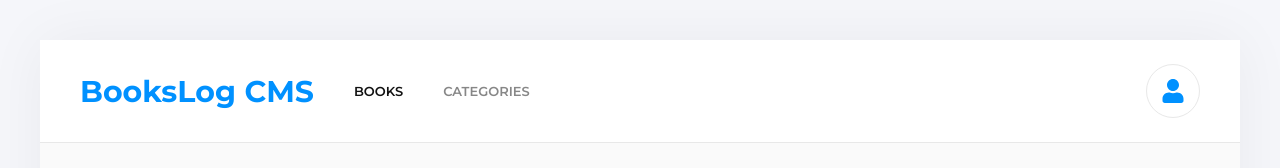
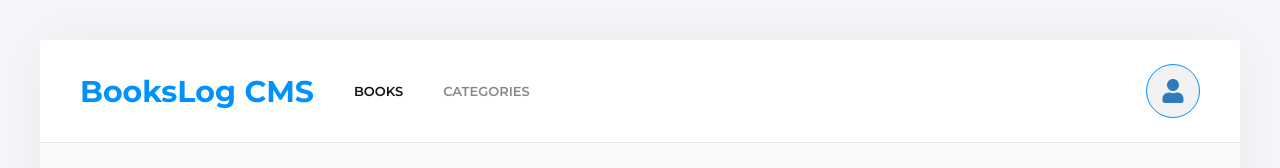
Before and after one commit to luigirazum/mv-books-log, a React (Create React App) app: page / in a window 1280 px wide. In both pictures the pointer is over the button 1173 px from the left and 91 px from the top of the page. Shown: the top 168 px of the page. Built offline with nearby package versions, Linux system fonts and the light colour scheme; no server answers.

Commit message:
Add hover styles to Avatar component

```diff
--- a/src/assets/styles/index.css
+++ b/src/assets/styles/index.css
@@ -48,6 +48,7 @@
   --common-border: 1px solid #e8e8e8;
   --clear-border: 1px solid transparent;
   --hover-border: 1px solid var(--black-two);
+  --hover-azure-border: 1px solid var(--azure);
 }
 
 /* Add some general resets */
--- a/src/components/Avatar/Avatar.css
+++ b/src/components/Avatar/Avatar.css
@@ -9,6 +9,12 @@
   cursor: pointer;
 }
 
+.avatar:hover {
+  color: var(--medium-blue);
+  background-color: var(--black-5);
+  border: var(--hover-azure-border);
+}
+
 span {
   display: inline-block;
   display: flex;
```
